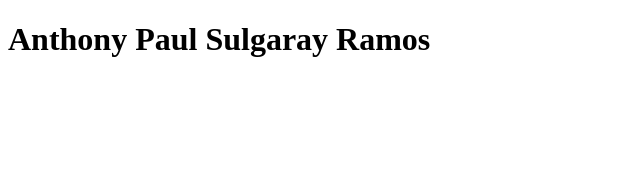
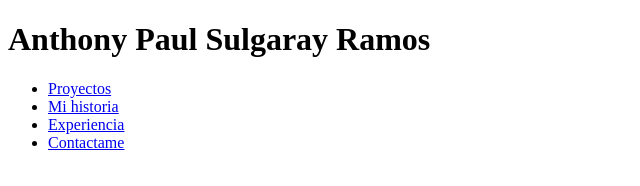
Before and after one commit to thonystar/Portafolio, a plain HTML site: page index.html in a window 1280 px wide. Shown: the whole page, without its empty margins (0-640 px from the left). Drawn offline with Linux system fonts and the light colour scheme.

Commit message:
Se agrego una barra de navegación

```diff
--- a/index.html
+++ b/index.html
@@ -13,6 +13,16 @@
         <h1>Anthony Paul Sulgaray Ramos</h1>
     </header>
 
+    <!-- barra de navegación  -->
+    <nav>
+        <ul>
+            <li><a href="#">Proyectos</a></li>
+            <li><a href="#">Mi historia</a></li>
+            <li><a href="#">Experiencia</a></li>
+            <li><a href="#">Contactame</a></li>
+        </ul>
+    </nav>
+
 
 
 </body>
```
